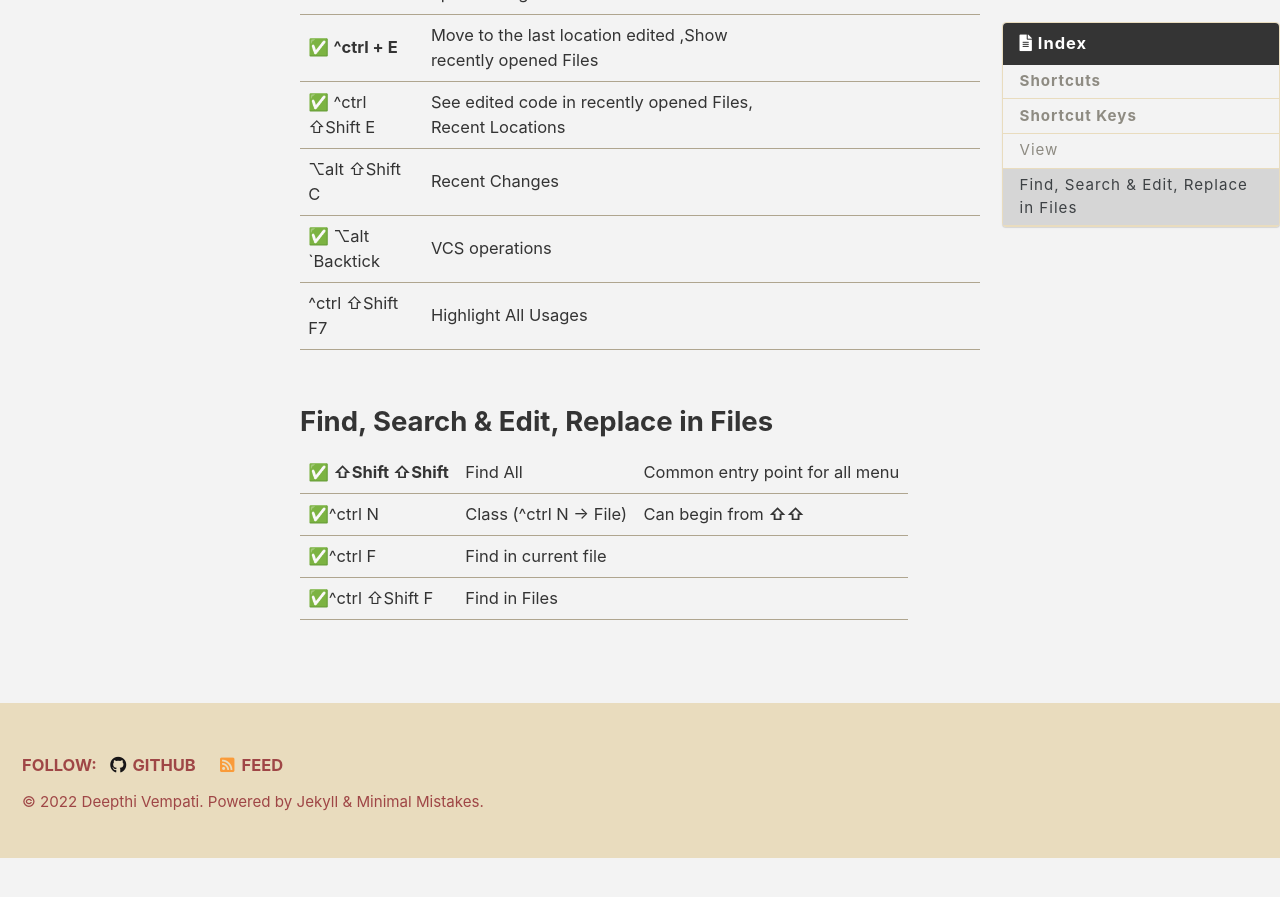
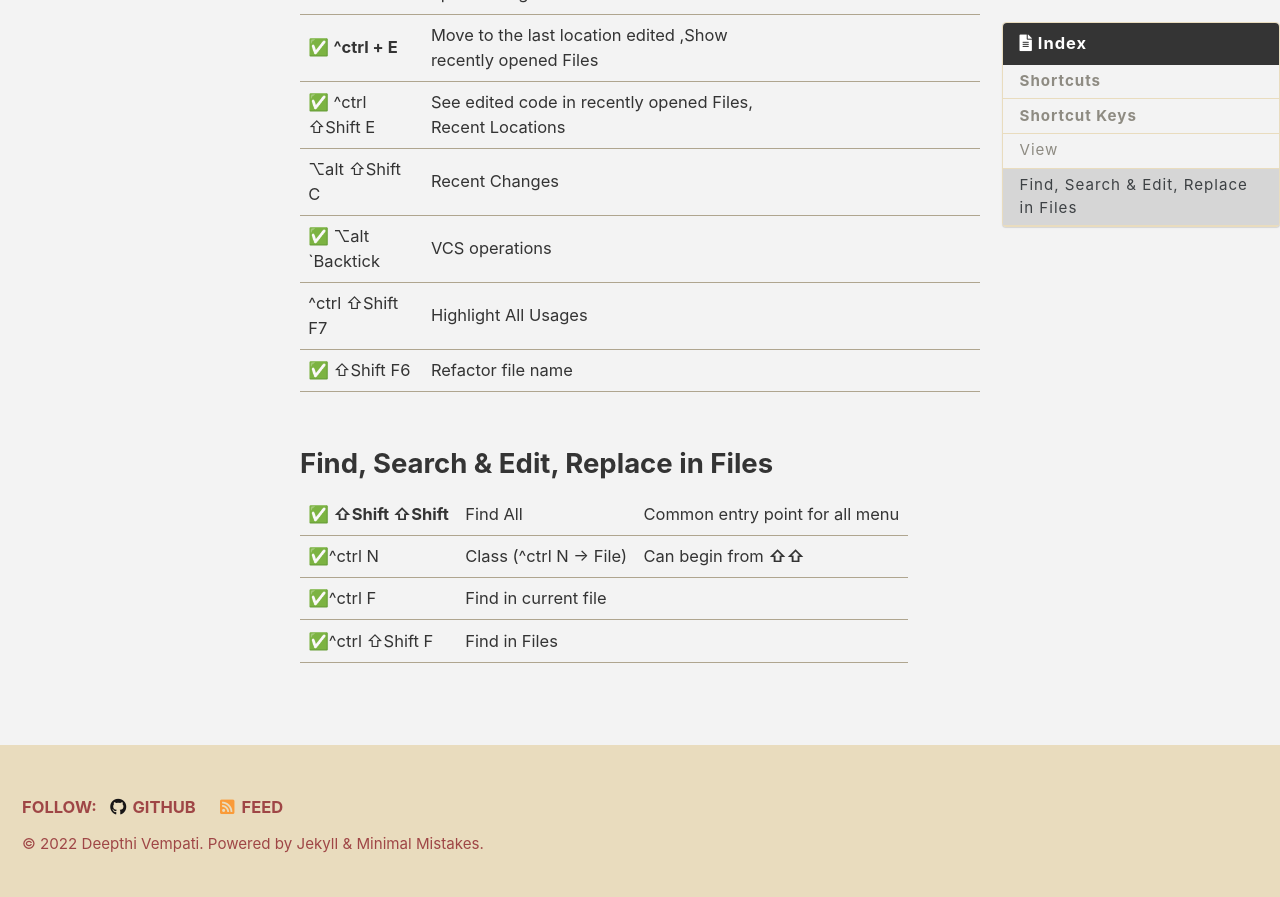
Before and after one commit to deepthivempati/deepthivempati.github.io, a Jekyll site: the page built from _posts/2022-02-11-intellij-shortcuts.md, in a window 1280 px wide and 900 px high, scrolled down 1096 px. Shown: the top 897 px of the window. Built offline with Jekyll 4.4.1, drawn with Linux system fonts in a browser that asks for light colours; cached includes are drawn as plain includes; our own code applies the rules of GitHub Pages for plain Markdown files; before the commit the page ends 1954 px from its top, so only the background shows below that.

Commit message:
intellij idea shortcuts

```diff
--- a/_posts/2022-02-11-intellij-shortcuts.md
+++ b/_posts/2022-02-11-intellij-shortcuts.md
@@ -35,6 +35,7 @@ tags: ['Miscellaneous']
 |   ⌥alt ⇧Shift  C                    |     Recent Changes                                                       |                                   |
 |✅ ⌥alt `Backtick                   | VCS operations                        |                                   |
 |   ^ctrl ⇧Shift F7                      | Highlight All Usages                                                        |                                   |
+|✅ ⇧Shift F6                     | Refactor file name                                                       |                                   |
 
 
 ## Find, Search & Edit, Replace in Files
```
